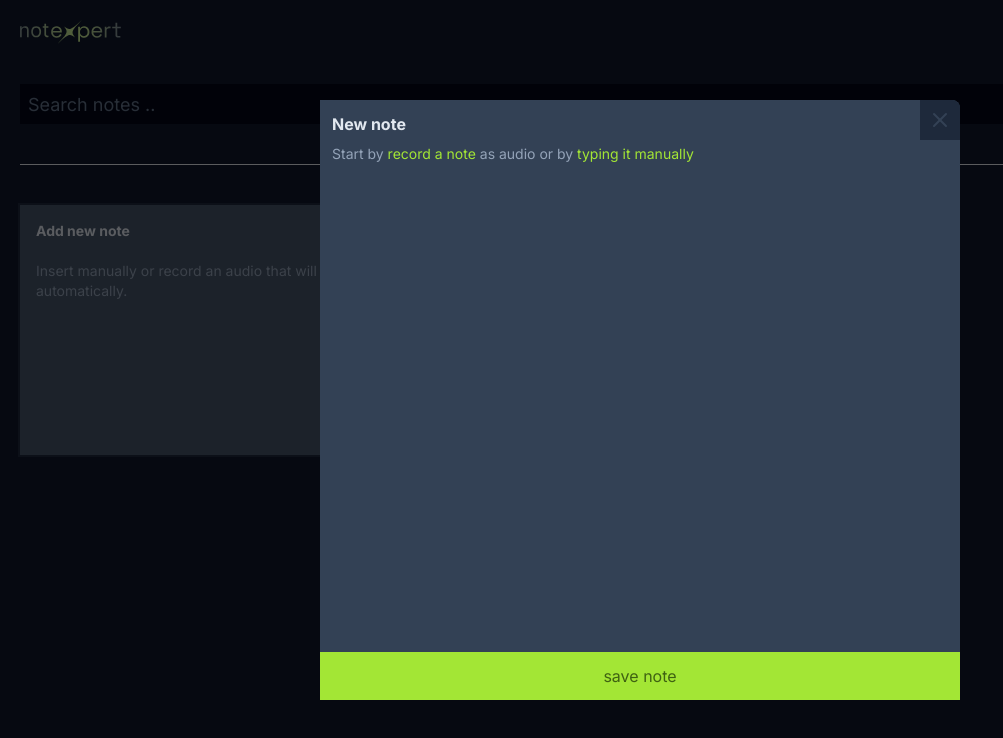
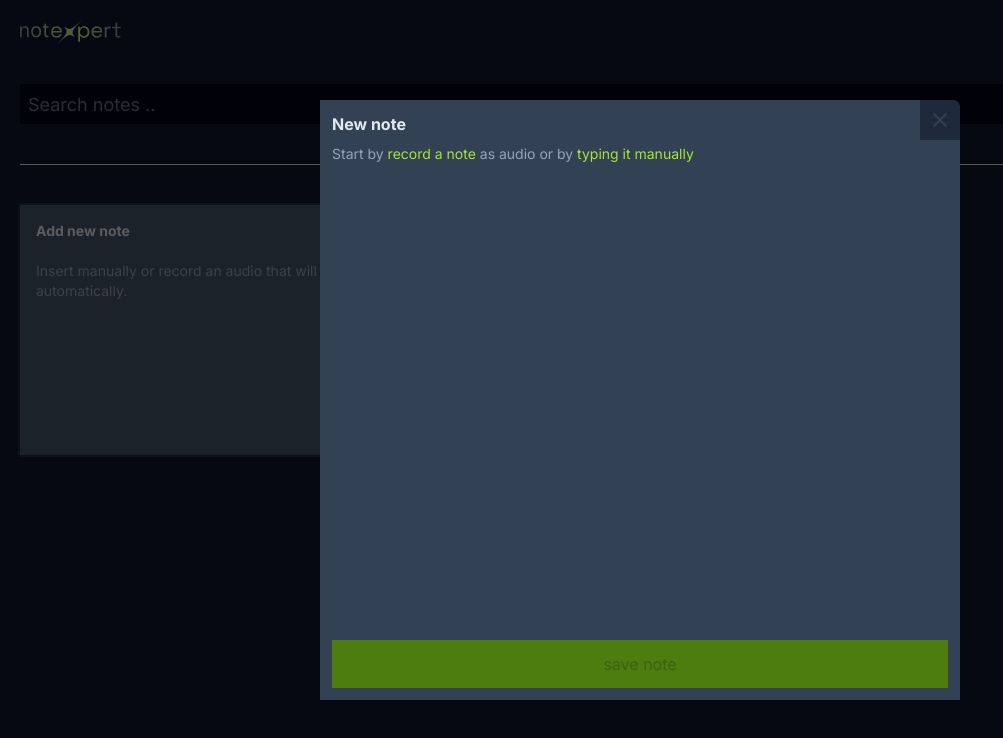
Before and after one commit to ssdev-95/notexpert, a React (Vite) app: page / in a window 1280 px wide. Both pictures are taken after a click on the button 280 px from the left and 330 px from the top of the page. Shown: the top 738 px of the page, without its empty margins (0-1003 px from the left). Built offline with nearby package versions, Linux system fonts and the light colour scheme.

Commit message:
improves note creation

```diff
--- a/src/app.tsx
+++ b/src/app.tsx
@@ -28,27 +28,31 @@ export function App() {
 		const updated = [newNote, ...notes]
 		setNotes(updated)
 
-		localStorage.setItem(
-			'notes@v1.0',
-			JSON.stringify(updated)
-		)
+		localStorage.setItem('notes@v1.0', JSON.stringify(updated))
 	}
 
 	const handleDeleteNote = (id: string) => {
 		const updated = notes.filter(note => note.id!==id)
 		setNotes(updated)
 
-		localStorage.setItem(
-			'notes@v1.0',
-			JSON.stringify(updated)
-		)
+		localStorage.setItem('notes@v1.0', JSON.stringify(updated))
+	}
+
+	const handleSearch = (query:string) => {
+		const stored = localStorage.getItem('notes@v1.0')
+		if (!stored) return;
+
+		const parsed:Note[] = JSON.parse(stored)
+		const filter = parsed.filter(note => note.content.includes(query))
+
+		setNotes(filter)
 	}
 
 	return (
 		<div className="w-screen max-w-[1092px] min-h-screen flex flex-col gap-10 items-start p-5">
 		  <img src={logo} className="h-6 w-auto smax:mx-auto" alt="nlw-expert-notexpert" />
 
-			<Search onSearch={console.log} />
+			<Search onSearch={handleSearch} />
 
 			<hr className="w-full h-0.25 bg-slate-700"/>
 
@@ -57,7 +61,7 @@ export function App() {
 
 				{ notes.map(note => (
 					<Note
-					  id={note.id}
+					  key={note.id}
 						note={note}
 						onDeleteNote={handleDeleteNote}
 					/>
--- a/src/components/notes/new-note-card.tsx
+++ b/src/components/notes/new-note-card.tsx
@@ -13,6 +13,7 @@ export function NewNote(props:NewNoteProps) {
 		note,
 		isTyping,
 		isRecording,
+		reset,
 		handleChange,
 		toggleTyping,
 		handleCreateNote,
@@ -35,12 +36,12 @@ export function NewNote(props:NewNoteProps) {
 
 			<Dialog.Portal>
   			<Dialog.Overlay className="w-screen h-screen absolute top-0 left-0 bg-black/60 flex items-center justify-center">
-				<Dialog.Content className="w-[640px] max-w-[80vw] h-[600px] max-h-screen z-10 flex flex-col bg-slate-700 overflow-hidden relative rounded-tr-lg">
-    			  <div className="w-full flex-1 flex flex-col gap-2 p-3">
+				<Dialog.Content className="w-[640px] max-w-[80vw] h-[600px] max-h-screen flex flex-col bg-slate-700 overflow-hidden relative rounded-tr-lg p-3">
+    			  <div className="w-full flex-1 flex flex-col gap-2">
       			  <strong className="text-slate-200">New note</strong>
     					{(isTyping || isRecording) ? (
     						<textarea
-    						  className="w-full h-3/5 resize-none bg-black/5 text-slate-100 outline-none rounded-0 border-b-2 border-b-slate-800 disabled:pointer-events-none"
+    						  className="w-full h-3/5 bg-slate-700 text-slate-100 outline-none resize-none rounded-0 disabled:pointer-events-none"
     							onChange={handleChange}
      							disabled={isRecording}
     							value={note}
@@ -68,19 +69,34 @@ export function NewNote(props:NewNoteProps) {
     				{isRecording ? (
     					<button
     					  className="w-full h-12 flex items-center justify-center gap-4 bg-slate-800 text-slate-400 hover:bg-slate-500 active:bg-slate-500 focus-visible:ring-2 focus-visible:ring-slate-800"
-    						onClick={stopRecordingNote}
+    						onClick={()=>{
+									stopRecordingNote()
+									handleCreateNote(props.onCreateNote)
+								}}
     					>
     					  <div className="rounded-full h-4 w-4 bg-red-500 animate-pulse" />
     						<span>Stop recording</span>
     					</button>
-    				) : (
-      				<button
-      				  className="w-full h-12 bg-lime-400 text-lime-800 hover:bg-lime-500 active:lime-500 focus-visible:ring-2 focus-visible:ring-lime-800"
-      					onClick={()=>handleCreateNote(props.onCreateNote)}
-      				>
-        			  save note
-        			</button>
-    				)}
+    				) : (<>
+						      {isTyping && (
+										<button
+										  className="w-full h-12 flex items-center justify-center gap-3 bg-slate-800 text-red-500 hover:bg-slate-500 active:bg-slate-500 focus-visible:ring-2 focus-visible:ring-slate-800 mb-2"
+											onClick={()=>{
+												reset()
+												toggleTyping()
+											}}
+										>
+										  <X /> Cancel
+										</button>
+									)}
+      				    <button
+								    disabled={!note.length}
+										className="w-full h-12 bg-lime-400 text-lime-800 hover:bg-lime-500 active:lime-500 focus-visible:ring-2 focus-visible:ring-lime-800 disabled:cursor-not-allowed disabled:bg-lime-700"
+										onClick={()=>handleCreateNote(props.onCreateNote)}
+									>
+									  save note
+									</button>
+    				</>)}
 
       			<Dialog.Close className="absolute top-0 right-0 h-10 w-10 bg-slate-800 text-slate-700 flex items-center justify-center">
       			  <X />
--- a/src/components/notes/use-new-note.ts
+++ b/src/components/notes/use-new-note.ts
@@ -14,11 +14,11 @@ export function useNewNote() {
 		setIsTyping(typing => !typing)
 	}
 
+	const reset = () => {
+		setNote('')
+	}
+
 	const handleChange = (event:OnChange) => {
-		if (!event.target.value.length) {
-			setIsTyping(false)
-		}
-
 		setNote(event.target.value)
 	}
 
@@ -31,7 +31,7 @@ export function useNewNote() {
 		}
 
 		onNoteCreated(note)
-		setNote('')
+		reset()
 		setIsTyping(false)
 		toast.success('Note Created')
 	}
@@ -87,6 +87,7 @@ export function useNewNote() {
 		note,
 		isTyping,
 		isRecording,
+		reset,
 		handleChange,
 		toggleTyping,
 		handleCreateNote,
```
